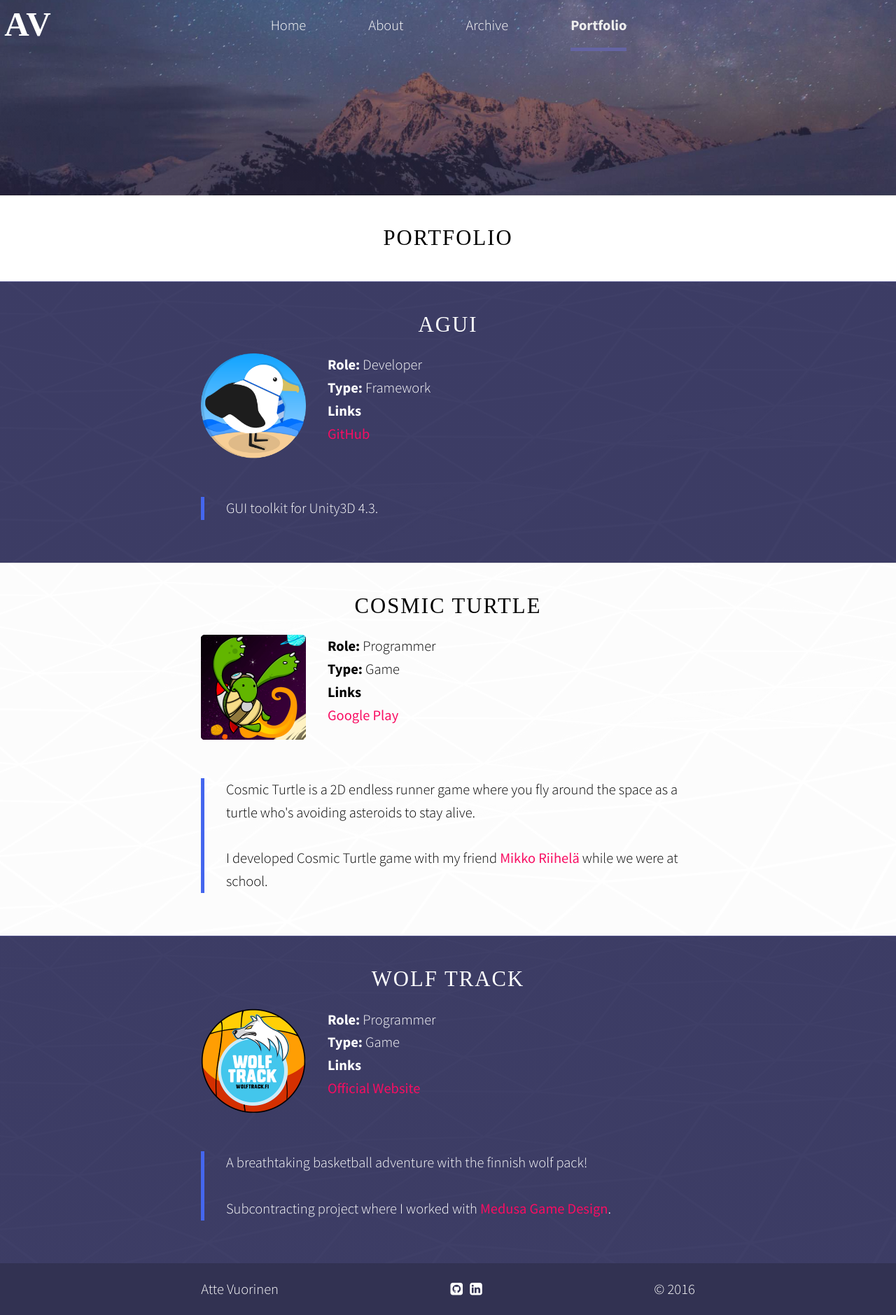
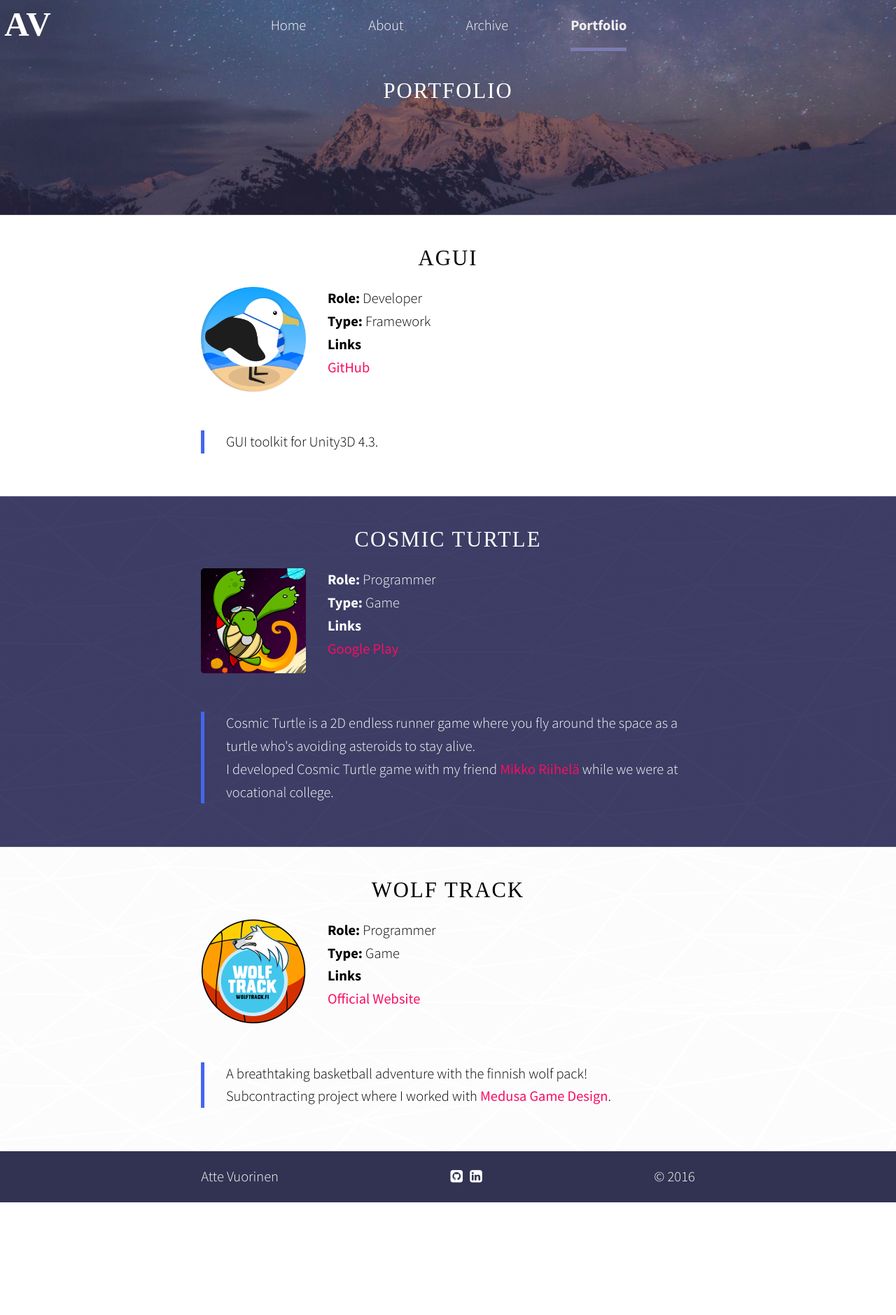
Before and after one commit to avuorinen/avuorinen.github.io, a Jekyll site: the page built from portfolio.html, in a window 1280 px wide. Shown: the whole page at 70% size. Built offline with Jekyll 4.4.1, drawn with Linux system fonts in a browser that asks for light colours; nearby versions of some CDN libraries; some web fonts are replaced; after the commit the page ends 1718 px from its top, so only the background shows below that.

Commit message:
Small adjustments and moved page title to header image.

```diff
--- a/_data/projects.yml
+++ b/_data/projects.yml
@@ -20,8 +20,8 @@ projects:
  - name: Cosmic Turtle
    type: Game
    info: Cosmic Turtle is a 2D endless runner game where you fly around the space as a turtle who's avoiding asteroids to stay alive.
-         <br><br>
-         I developed Cosmic Turtle game with my friend <a href="http://fi.linkedin.com/pub/mikko-riihel%C3%A4/86/22/4b2">Mikko Riihelä</a> while we were at school.
+         <br>
+         I developed Cosmic Turtle game with my friend <a href="http://fi.linkedin.com/pub/mikko-riihel%C3%A4/86/22/4b2">Mikko Riihelä</a> while we were at vocational college.
    role: Programmer
    image: "/img/projects/cosmic_turtle.png"
    links:
@@ -31,7 +31,7 @@ projects:
  - name: Wolf Track
    type: Game
    info: A breathtaking basketball adventure with the finnish wolf pack!
-         <br><br>
+         <br>
          Subcontracting project where I worked with <a href="https://fi-fi.facebook.com/GameDesignKyamk">Medusa Game Design</a>.
    role: Programmer
    image: "/img/projects/wolf_track.png"
--- a/_layouts/blank.html
+++ b/_layouts/blank.html
@@ -26,6 +26,12 @@
         </ul>
       </nav>
     </header>
+
+    <div id="title">
+      <h2>{% if page.title %} {{ page.title }} {% else %}<br>{% endif %}</h2>
+      <p>{% if page.author %}{{ page.author }} • {% endif %}{% if page.date %}<time datetime="{{ page.date | date_to_xmlschema }}">{{ page.date | date: "%b %-d, %Y" }}</time>{% endif %}{% if page.categories %} • {{ page.categories | array_to_sentence_string }}{% endif %}</p>
+    </div>
+
   </header>
     {% if site.style.headline %}<div><h1><a href="{{ site.baseurl }}/">{{ site.title }}</a></h1></div>{% endif %}
     {% if site.subheading %}<div>{{ site.subheading }}</div>{% endif %}
--- a/_layouts/default.html
+++ b/_layouts/default.html
@@ -2,10 +2,12 @@
 layout: blank
 ---
     <article>
+      <!--
       <header>
         <h2><a href="{{ page.url | prepend: site.baseurl }}">{{ page.title }}</a></h2>
         <p>{% if page.author %}{{ page.author }} • {% endif %}{% if page.date %}<time datetime="{{ page.date | date_to_xmlschema }}">{{ page.date | date: "%b %-d, %Y" }}</time>{% endif %}{% if page.categories %} • {{ page.categories | array_to_sentence_string }}{% endif %}</p>
       </header>
+    -->
       <div>
 {{ content }}
       </div>
--- a/main.sass
+++ b/main.sass
@@ -65,6 +65,11 @@ article:nth-of-type(even)
 article:nth-of-type(odd)
     +article_background($odd, $anchor, $even)
 
+article:first-of-type:nth-of-type(odd)
+    +article_background($odd, $anchor, $even)
+    background-attachment: fixed
+    background-size: cover
+
 article:nth-of-type(even).background
     background: linear-gradient( rgba($even, $article-alpha), rgba($even, $article-alpha)), url("img/article.jpg")
     background-attachment: fixed
@@ -72,11 +77,6 @@ article:nth-of-type(even).background
 
 article:nth-of-type(odd).background
     background: linear-gradient( rgba($odd, $article-alpha), rgba($odd, $article-alpha)), url("img/article.jpg")
-    background-attachment: fixed
-    background-size: cover
-
-article:first-of-type:nth-of-type(odd)
-    +article_background($odd, $anchor, $even)
     background-attachment: fixed
     background-size: cover
 
@@ -126,6 +126,7 @@ article:nth-of-type(even).image
     width: 150px
     height: auto
     padding-right: 1.5em
+    margin-bottom: 0px
     float: left
     display: inline-block
 
@@ -133,9 +134,11 @@ article.portfolio
     div blockquote
         display: inline-block
 
-    div
-        display:  block
+    div.info
+        display: inline-block
 
+        @media screen and (max-width: $viewport-medium)
+            margin-bottom: 3.5em
     th, td
         border-color: rgba(0, 0, 0, 0)
 
@@ -155,7 +158,8 @@ header.logo-header
     background-attachment: scroll
     background-size: cover
     background-position: 50% 75%
-    padding-bottom: 10em
+    height: 15em
+    //padding-bottom: 10em
 
     //&.main
         //background-position: bottom
@@ -173,11 +177,18 @@ header.logo-header
         a:hover
             color: lighten($even, 20%)
             //color: darken($accent-color, 25%)
+    #title
+        position: relative
+        top: 2em
+        text-align: center
+
+        & >*
+            margin: 0px
 
 a#selected
     padding-bottom: 0.9em
     //border-bottom: 0.25em solid $accent-color
-    border-bottom: 0.25em solid lighten($even, 20%)
+    border-bottom: 0.25em solid lighten($even, 27.5%)
 
 figure.highlight
     margin: 0px
--- a/portfolio.html
+++ b/portfolio.html
@@ -5,29 +5,29 @@ permalink: /portfolio/
 #feature-color: "#bada55"
 #header-text: What I have done.
 ---
-
+<!--
 <article>
 <header>
   <h2>Portfolio</h2>
 </header>
 </article>
-
+-->
 {% for project in site.data.projects.projects %}
 
 <!---->
-<article class='portfolio background'>
 
+<article class='portfolio {% if project != site.data.projects.projects[0] %}background{% endif %}'>
   <header>
     <h2>{{project.name}}</h2>
   </header>
 
-  {% if project.image && project.image != "" %}
+  {% if project.image and project.image != "" %}
   <div class="icon">
     <img src="{{ project.image }}">
   </div>
   {% endif %}
 
-<div>
+<div class="info">
 <strong> Role: </strong>{{ project.role }}
 <br>
 {% if project.type %}
```
Also changed, not shown: index.html (+37 -1 lines).
